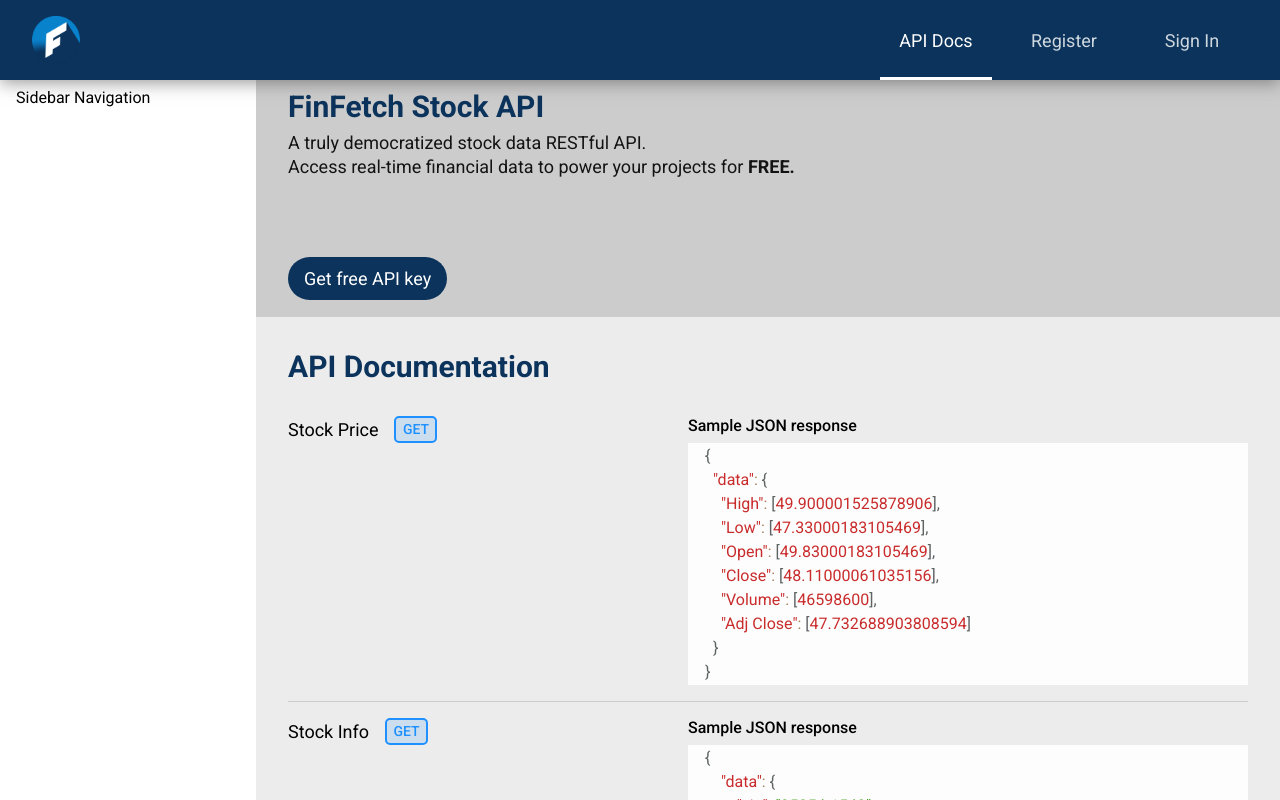
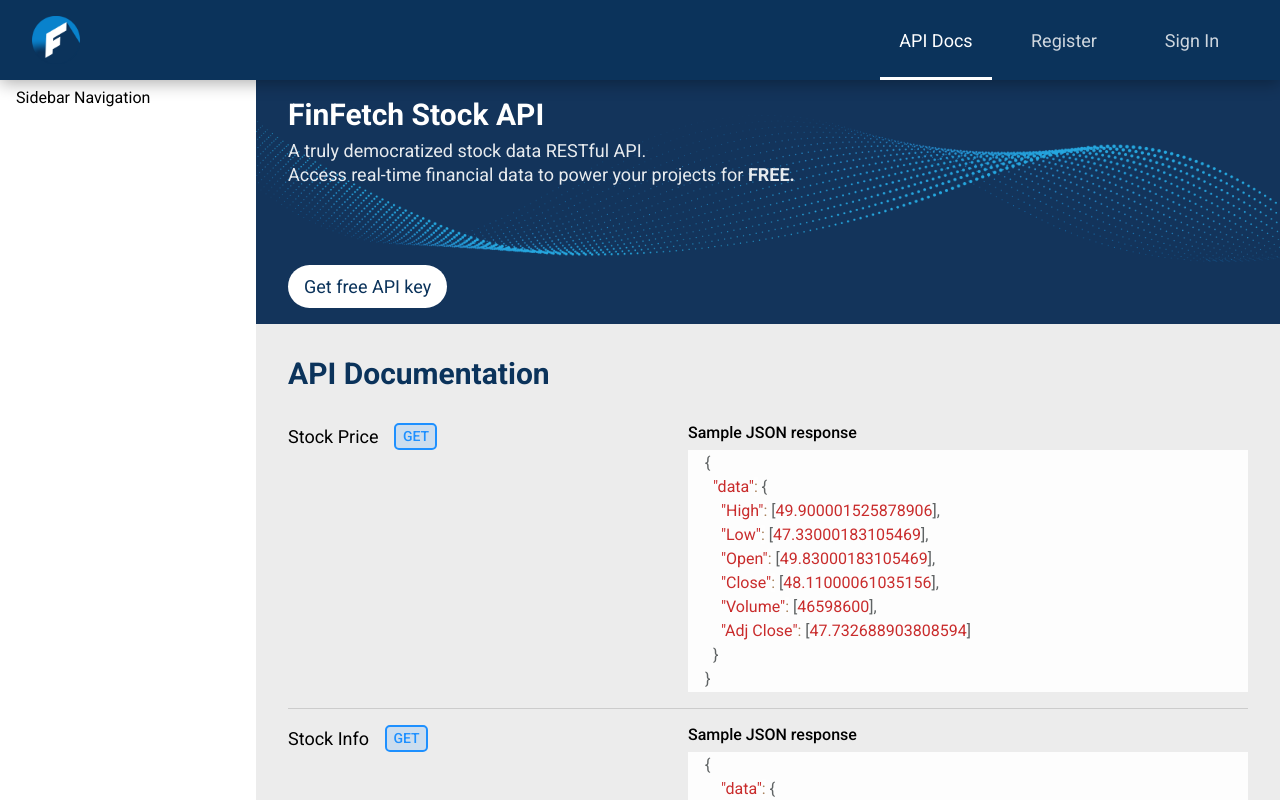
Before and after one commit to dnitecki/finfetch-ui, a React (Create React App) app: page /api/docs in a window 1280 px wide. Built offline with nearby package versions, Linux system fonts and the light colour scheme.

Commit message:
docs styles

```diff
--- a/src/app.scss
+++ b/src/app.scss
@@ -3,7 +3,7 @@
 }
 
 ::-webkit-scrollbar-track {
-  background-color: #fff;
+  background-color: transparent;
   /* color of the tracking area */
 }
 
--- a/src/apps/finfetch-api/components/navbar/Navbar.scss
+++ b/src/apps/finfetch-api/components/navbar/Navbar.scss
@@ -2,7 +2,7 @@
   background-color: #0b335b;
   position: absolute;
   color: #fff;
-  box-shadow: 0 0.2rem 1rem #4646468b;
+  box-shadow: 0 0.2rem 1rem rgba(0, 0, 0, 0.325);
   width: 100vw;
   height: 5rem;
   padding: 0;
--- a/src/apps/finfetch-api/pages/documentation/Documentation.jsx
+++ b/src/apps/finfetch-api/pages/documentation/Documentation.jsx
@@ -6,6 +6,7 @@ import { coy } from "react-syntax-highlighter/dist/esm/styles/prism";
 import { Helmet } from "react-helmet";
 import { stockPrice, stockInfo, stockNews } from "./StockResponses";
 import key from "../../../../assets/Key-icon.png";
+import banner from "../../../../assets/API-banner.png";
 
 export default function Documentation() {
   return (
@@ -46,6 +47,11 @@ export default function Documentation() {
                   <img className="key-icon" src={key} alt="FinFetch.io" />
                 </div>
               </div>
+              {/* <img
+                src={banner}
+                alt="banner"
+                className="documentation-banner"
+              ></img> */}
             </div>
             <div className="documentation-content-wrapper">
               <div className="documentation-content-header">
--- a/src/apps/finfetch-api/pages/documentation/Documentation.scss
+++ b/src/apps/finfetch-api/pages/documentation/Documentation.scss
@@ -85,8 +85,9 @@
 .documentation-register-header {
   display: flex;
   font-size: 30px;
-  color: #0b335b;
+  color: #fff;
   font-weight: bold;
+  margin-top: 0.5rem;
   margin-bottom: 0.5rem;
 }
 .documentation-content-header-text {
@@ -114,14 +115,30 @@
   display: flex;
   flex-direction: column;
   width: 100%;
-  border-bottom: 1px solid #ccc;
-  background-color: #ccc;
+  height: 100%;
   padding-bottom: 2rem;
   column-gap: 2rem;
   padding-top: 1rem;
   padding-bottom: 1rem;
   padding-left: 2rem;
   padding-right: 2rem;
+  background: url(../../../../assets/API-banner.png);
+  background-position: center;
+  background-repeat: no-repeat;
+  background-size: cover;
+  position: relative;
+  -webkit-background-size: cover;
+  -moz-background-size: cover;
+  background-size: cover;
+}
+.documentation-banner {
+  position: fixed;
+  top: 0;
+  left: 0;
+
+  /* Preserve aspet ratio */
+  min-width: 100%;
+  min-height: 100%;
 }
 .documentation-register-text {
   display: flex;
@@ -130,6 +147,7 @@
   font-size: 18px;
   font-weight: 400;
   opacity: 0.9;
+  color: #fff;
 }
 .documentation-register-button {
   display: grid;
@@ -178,8 +196,8 @@
   border-radius: 25px;
   border: none;
   cursor: pointer;
-  background-color: #0b335b;
-  color: #fff;
+  background-color: #fff;
+  color: #0b335b;
   font-weight: 400;
   z-index: 1000;
 }
```
Also changed, not shown: src/assets/API-banner.png (added).
